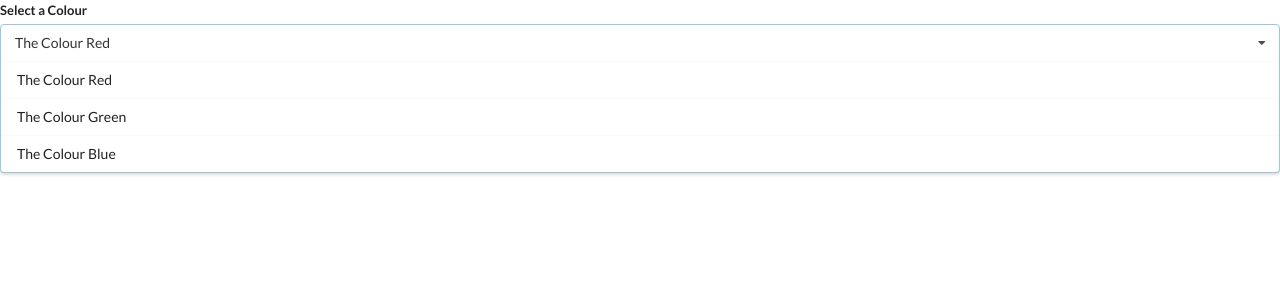
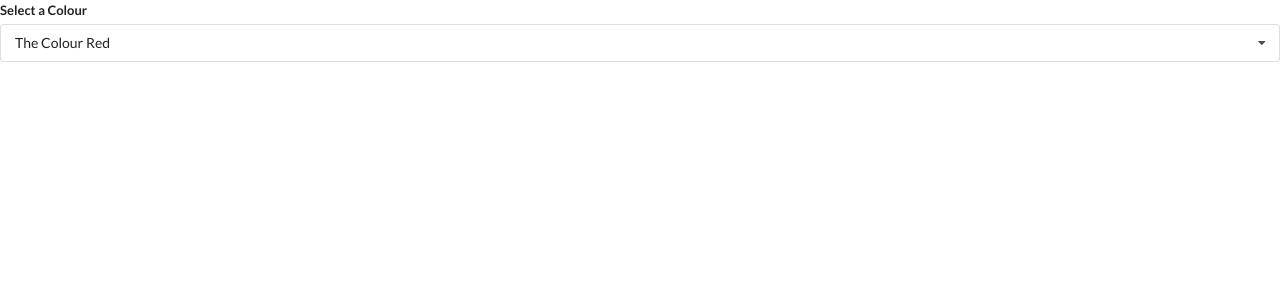
Before and after one commit to Kpizzle/widgets, a React (Create React App) app: page / in a window 1280 px wide. Shown: the top 300 px of the page. Built offline with nearby package versions, Linux system fonts and the light colour scheme.

Commit message:
added working dropdown component

```diff
--- a/src/components/Dropdown.js
+++ b/src/components/Dropdown.js
@@ -1,7 +1,13 @@
 import React from 'react';
+import { useState } from 'react';
 
 const Dropdown = ({ options, selected, onSelectedChange }) => {
+  const [open, setOpen] = useState(false);
   const renderedOptions = options.map((option) => {
+    if (option.value === selected.value) {
+      return null;
+    }
+
     return (
       <div
         onClick={() => onSelectedChange(option)}
@@ -11,14 +17,19 @@
       </div>
     );
   });
+
   return (
     <div className='ui form'>
       <div className='field'>
         <label className='label'>Select a Colour</label>
-        <div className='ui selection dropdown visible active'>
+        <div
+          onClick={() => setOpen(!open)}
+          className={`ui selection dropdown ${open ? 'visible active' : ''}`}>
           <i className='dropdown icon'></i>
           <div className='text'>{selected.label}</div>
-          <div className='menu visible transition'>{renderedOptions}</div>
+          <div className={`menu ${open ? 'visible transition' : ''}`}>
+            {renderedOptions}
+          </div>
         </div>
       </div>
     </div>
```
